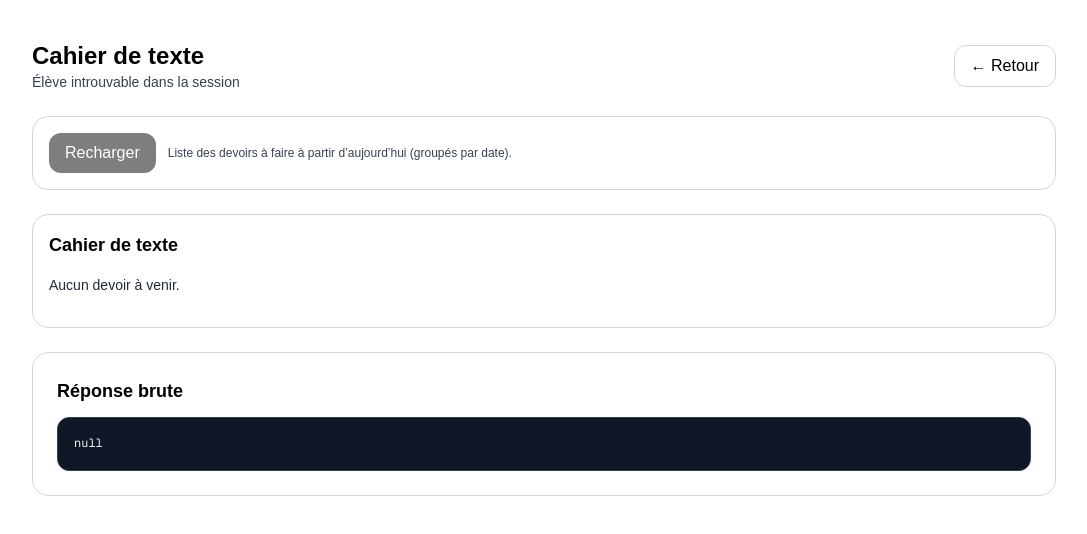
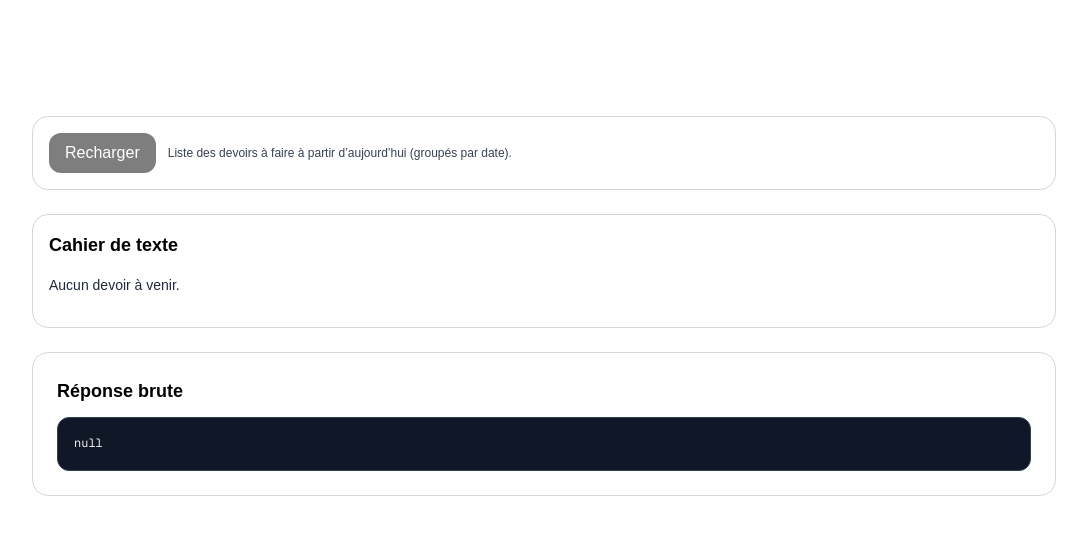
Before and after one commit to dorianantoine-code/test1, a Next.js app: page /ed/cdt in a window 1280 px wide. Shown: the top 534 px of the page, without its empty margins (96-1183 px from the left). Built offline with nearby package versions, Linux system fonts and the light colour scheme.

Commit message:
feat(agenda): semaine en cours par défaut + rendu visuel EDT; fix: extraction id élève

```diff
--- a/app/ed/cdt/page.tsx
+++ b/app/ed/cdt/page.tsx
@@ -249,22 +249,24 @@ export default function CdtPage() {
   return (
     <main className="min-h-screen p-6 md:p-10">
       <div className="max-w-5xl mx-auto space-y-6">
+        {/* HEADER — texte et bouton en blanc (comme avant) */}
         <header className="flex items-center justify-between">
           <div>
-            <h1 className="text-2xl font-semibold text-black">Cahier de texte</h1>
-            <p className="text-sm text-gray-700">{headerEleve}</p>
+            <h1 className="text-2xl font-semibold text-white">Cahier de texte</h1>
+            <p className="text-sm text-white/80">{headerEleve}</p>
           </div>
           <Link
             href="/dashboard"
-            className="rounded-xl border px-4 py-2 hover:bg-gray-50 text-black border-gray-300"
+            className="rounded-xl border px-4 py-2 text-white border-white/40 hover:bg-white/10"
           >
             ← Retour
           </Link>
         </header>
 
+        {/* Barre d'action neutre (garde contraste par défaut) */}
         <form
           onSubmit={loadCdt}
-          className="rounded-2xl border p-4 flex items-center gap-3 border-gray-300"
+          className="rounded-2xl border p-4 flex items-center gap-3 border-gray-300 bg-white/60 backdrop-blur"
         >
           <button
             type="submit"
@@ -285,8 +287,8 @@ export default function CdtPage() {
           </div>
         )}
 
-        {/* LISTE CONTRASTÉE */}
-        <section className="rounded-2xl border p-4 space-y-4 border-gray-300">
+        {/* LISTE CONTRASTÉE (titres noirs, cartes blanches, badges lisibles) */}
+        <section className="rounded-2xl border p-4 space-y-4 border-gray-300 bg-white/60 backdrop-blur">
           <h2 className="text-lg font-semibold text-black">Cahier de texte</h2>
 
           {itemsByDate.length === 0 && !loading && (
@@ -405,8 +407,8 @@ export default function CdtPage() {
                                         <span className="text-gray-800 text-xs">
                                           ({Math.round(f.taille / 1024)} Ko)
                                         </span>
-                                        {/* Pour le téléchargement, on pourra ajouter un proxy:
-                                            /api/ed/download?type=FICHIER_CDT&id={f.id} */}
+                                        {/* Proxy de téléchargement possible :
+                                           /api/ed/download?type=FICHIER_CDT&id={f.id} */}
                                       </li>
                                     ))}
                                   </ul>
@@ -437,7 +439,7 @@ export default function CdtPage() {
         </section>
 
         {/* Réponse brute (debug) */}
-        <section className="rounded-2xl border p-6 space-y-3 border-gray-300">
+        <section className="rounded-2xl border p-6 space-y-3 border-gray-300 bg-white/60 backdrop-blur">
           <h2 className="text-lg font-semibold text-black">Réponse brute</h2>
           <pre className="text-xs overflow-auto p-4 rounded-xl bg-gray-900 text-gray-100 font-mono leading-relaxed border border-gray-700">
             {JSON.stringify(raw, null, 2)}
```
